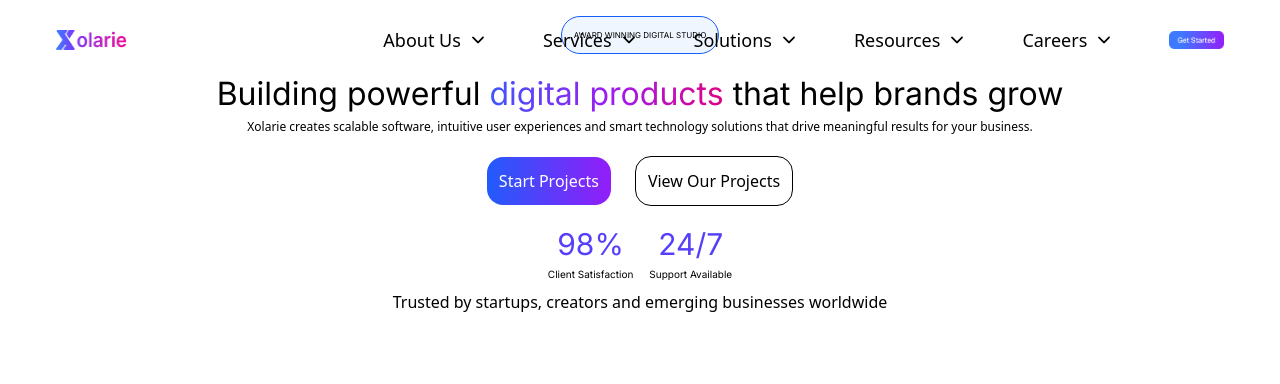
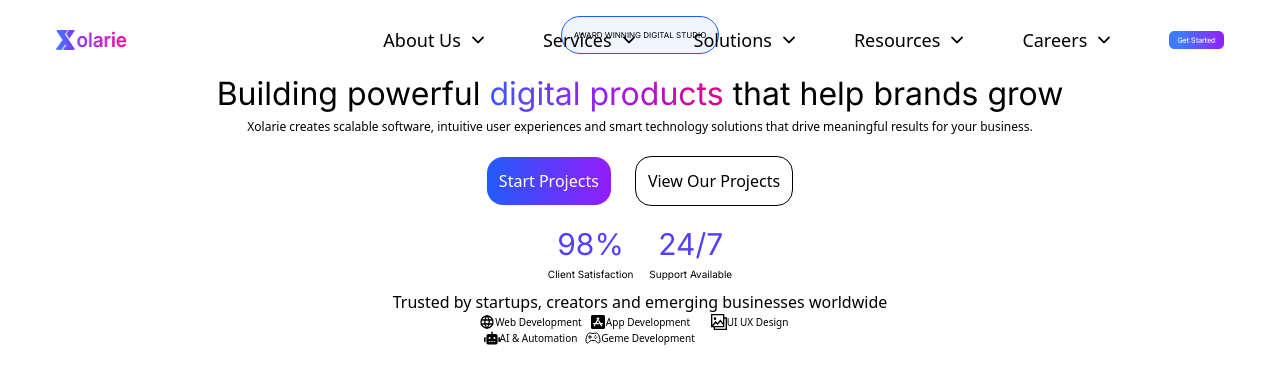
Before and after one commit to xolarie/xolarie-frontend, a React (Vite) app: page / in a window 1280 px wide. Shown: the top 384 px of the page. Built offline with nearby package versions, Linux system fonts and the light colour scheme.

Commit message:
add service

```diff
--- a/src/components/Hero.jsx
+++ b/src/components/Hero.jsx
@@ -1,7 +1,35 @@
+import { TbWorld } from "react-icons/tb";
+import { FaAppStoreIos } from "react-icons/fa";
+import { GrGallery } from "react-icons/gr";
+import { FaRobot } from "react-icons/fa";
+import { IoGameControllerOutline } from "react-icons/io5";
+
+  const HeroServices = [
+    {
+      name: "Web Development",
+      icon: TbWorld,
+    },
+    {
+      name: "App Development",
+      icon: FaAppStoreIos,
+    },
+    {
+      name: "UI UX Design",
+      icon: GrGallery,
+    },
+    {
+      name: "AI & Automation",
+      icon: FaRobot,
+    },
+    {
+      name: "Geme Development ",
+      icon: IoGameControllerOutline,
+    }
+  ]
+
 
 
 const Hero = () => {
-
 
   return (
     <>
@@ -10,11 +38,26 @@ const Hero = () => {
           AWARD WINNING DIGITAL STUDIO
         </p>
         <div>
-    <h1 className="font-inter text-center text-[32px] mt-4">Building powerful <span className="text-transparent bg-clip-text bg-gradient-to-r from-[#3D57FB] via-[#9E1BF1] to-[#E40079]">digital products </span> that help brands grow</h1>
-    <p className="text-center font-iner text-[12px]">Xolarie creates scalable software, intuitive user experiences and smart technology solutions that drive meaningful results for your business.</p>
+          <h1 className="font-inter text-center text-[32px] mt-4">
+            Building powerful{" "}
+            <span className="text-transparent bg-clip-text bg-gradient-to-r from-[#3D57FB] via-[#9E1BF1] to-[#E40079]">
+              digital products{" "}
+            </span>{" "}
+            that help brands grow
+          </h1>
+          <p className="text-center font-iner text-[12px]">
+            Xolarie creates scalable software, intuitive user experiences and
+            smart technology solutions that drive meaningful results for your
+            business.
+          </p>
         </div>
         <div className=" space-x-6 mt-5">
-    <button className="bg-gradient-to-r from-[#225BFB] to-[#931DFA] p-3 rounded-2xl text-white">Start Projects</button><button className="border-black border-[0.5px] p-3 rounded-2xl">View Our Projects</button>
+          <button className="bg-gradient-to-r from-[#225BFB] to-[#931DFA] p-3 rounded-2xl text-white">
+            Start Projects
+          </button>
+          <button className="border-black border-[0.5px] p-3 rounded-2xl">
+            View Our Projects
+          </button>
         </div>
         <div className="flex flex-row text-center space-x-4 mt-4 font-inter">
           <div>
@@ -27,10 +70,18 @@ const Hero = () => {
           </div>
         </div>
         <div>
-    <p className="text-center mt-2">Trusted by startups, creators and emerging businesses worldwide</p>
+          <p className="text-center mt-2">
+            Trusted by startups, creators and emerging businesses worldwide
+          </p>
         </div>
         <div>
-
+          <ul className="grid grid-cols-3  place-items-center">
+          {HeroServices.map((item, i) => (
+            <li key={i} className="flex items-center whitespace-nowrap">
+              <item.icon /><span className="text-[10px]">{item.name}</span>
+            </li>
+          ))}
+          </ul>
         </div>
       </div>
     </>
--- a/src/components/MobileHeader.jsx
+++ b/src/components/MobileHeader.jsx
@@ -34,7 +34,7 @@ const MobileHeader = () => {
 
   return (
     <>
-    <div className = "h-[50px] w-[100vw] px-4 content-center justify-center flex flex-row overflow-x-hidden pt-5">
+    <div className = "h-[60px] w-[100vw] px-4 content-center justify-center flex flex-row overflow-x-hidden pt-5">
         <Link to="/">
         <img src={logo} alt="xolarie logo" className="h-[24px] w-[76px] mr-auto"  />
         </Link>
@@ -42,12 +42,12 @@ const MobileHeader = () => {
             <img src={getStartedButton} alt="Get Started" className="h-8 mr-4 hidden" />
             <div className="h-8 bg-white px-3  pt-1 rounded-md justify-center ">
                 <button onClick={toggleNavBar}>
-                {navBarOpen ? <MdOutlineClose className=" h-[28px] w-[28px] rounded-xl text-2xl text-white bg-gradient-to-br from-[#3D7AFF] via-[#A219EA] to-[#E1017E] " /> : <img className="h-[28px]" src={mobileBar} /> }
+                {navBarOpen ? <MdOutlineClose className=" h-[32px] w-[32px] rounded-xl text-2xl text-white bg-gradient-to-br from-[#3D7AFF] via-[#A219EA] to-[#E1017E] " /> : <img className="h-[32px]" src={mobileBar} /> }
                 </button>
             </div>
         </div>
     </div>
-    <ul ref={navRef} className="flex flex-col w-[60vw]  absolute right-0 z-10 border pl-4 divide-y bg-[#00A8BE] ">
+    <ul ref={navRef} className="flex flex-col w-[60vw]  absolute right-0 z-10 pl-4 divide-y bg-[#00A8BE] ">
     {
         navBarOpen && (
             navDatas.map((data, index) => (
```
Lines whose indentation alone changed are shown as unchanged.
